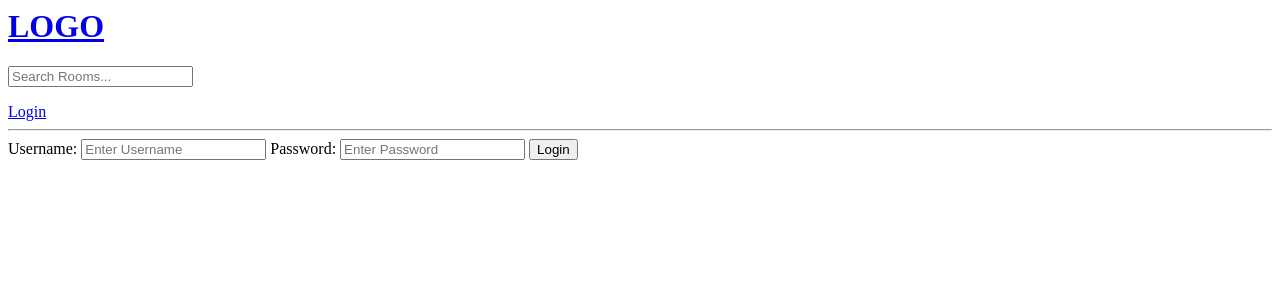
After one commit to Robera16/StudyBud, a Django app: page /login/ in a window 1280 px wide. The commit adds this page. Shown: the top 300 px of the page. Run offline with Django 3.2, Linux system fonts and the light colour scheme.

Commit message:
added user login and flash messages

```diff
--- /dev/null
+++ b/base/templates/base/login_register.html
@@ -0,0 +1,15 @@
+{% extends 'main.html' %}
+
+{% block content %}
+    <div>
+        <form method="POST" action="">
+            {% csrf_token %}
+            <label>Username:</label>
+            <input type="text" name="username" placeholder="Enter Username">
+
+            <label>Password:</label>
+            <input type="password" name="password" placeholder="Enter Password">
+            <input type="submit" value="Login">
+        </form>
+    </div>
+{% endblock  %}
--- a/base/urls.py
+++ b/base/urls.py
@@ -2,6 +2,8 @@ from django.urls import path
 from . import views
 
 urlpatterns = [
+
+    path('login/', views.loginPage, name="login"),
     path('', views.home, name="home"),
     path('room/<str:pk>/', views.room, name = "room"),
     path('create-room/', views.createRoom, name='create-room'),
--- a/base/views.py
+++ b/base/views.py
@@ -1,6 +1,9 @@
 from django import forms
 from django.shortcuts import render, redirect
+from django.contrib import messages
 from django.db.models import Q
+from django.contrib.auth.models import User
+from django.contrib.auth import authenticate, login, logout
 from .models import Room, Topic
 from .forms import RoomForm
 # rooms = [
@@ -9,6 +12,27 @@ from .forms import RoomForm
 #     {'id': 3, 'name': 'Frontend developers'},
 # ]
 
+def loginPage(request):
+
+    if request.method == 'POST':
+        username = request.POST.get('username')
+        password = request.POST.get('password')
+
+        try:
+            user = User.objects.get(username=username)
+        except:
+            messages.error(request, 'User does not exist')
+
+        user = authenticate(request, username=username, password=password)
+        if user is not None:
+            login(request, user) # add session in db and inside of our browser
+            return redirect('home')
+        else:
+            messages.error(request, 'Username or password does not exist')
+
+
+    context = {}
+    return render(request, 'base/login_register.html', context)
 
 def home(request):
     q = request.GET.get('q') if request.GET.get('q') !=None else ''
--- a/devprocess.txt
+++ b/devprocess.txt
@@ -1,3 +1,5 @@
+username - Roba
+password - qwerty654321
 1,
     django-admin startproject studybud
     django-admin startapp base
@@ -26,3 +28,5 @@
 
 4,
     dynamic search - when we search by topic or room or username(multiple search parameter)
+5,
+    when a user first login a session id(token) is created and stored in the database also in the browser
--- a/templates/main.html
+++ b/templates/main.html
@@ -4,6 +4,15 @@
     <title>StudyBud</title>
   </head>
   <body>
-    {% include 'navbar.html' %} {% block content %} {% endblock %}
+    {% include 'navbar.html' %}
+    {% if messages %}
+      <ul class="messages">
+          {% for message in messages %}
+          <li>{{ message }}</li>
+          {% endfor %}
+      </ul>
+    {% endif %}
+
+    {% block content %} {% endblock %}
   </body>
 </html>
--- a/templates/navbar.html
+++ b/templates/navbar.html
@@ -4,4 +4,6 @@
 <form method="GET" action="{% url 'home' %}">
   <input type="text" name='q' placeholder="Search Rooms..."/>
 </form>
+
+<a href="{% url 'login' %}">Login</a>
 <hr />
```
Also changed, not shown: db.sqlite3.
